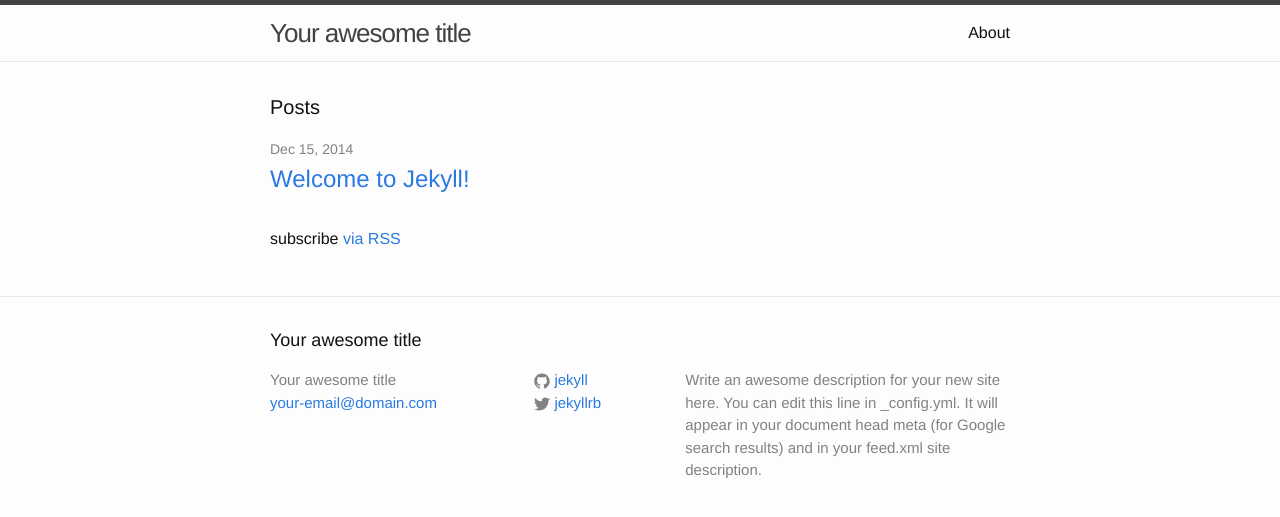
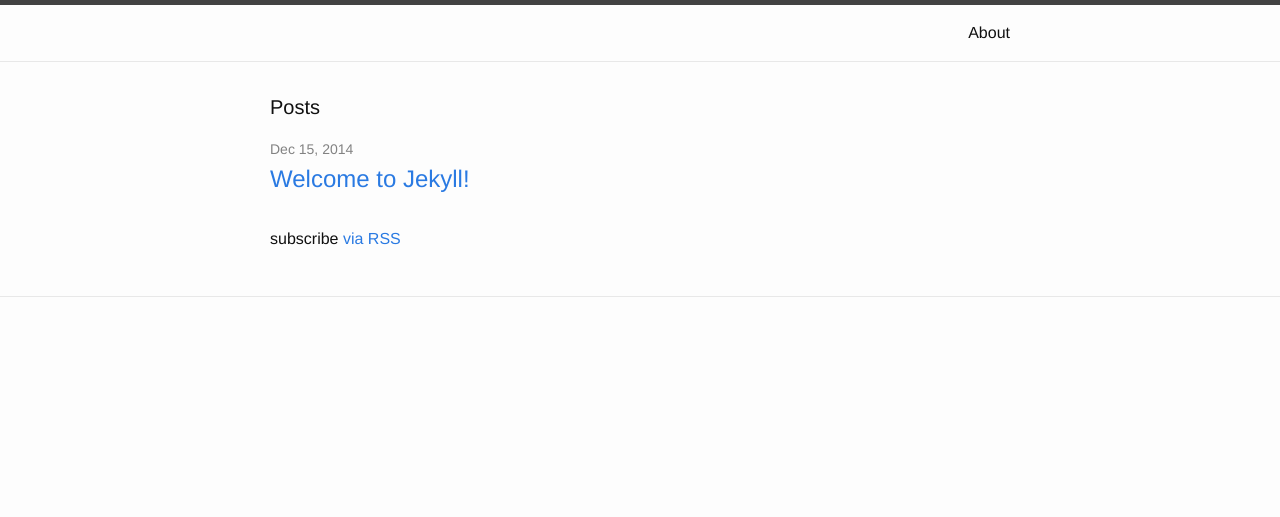
Before and after one commit to sienaabaya/crux-sample, a Jekyll site: the page built from index.html, in a window 1280 px wide. Shown: the top 517 px of the page. Built offline with Jekyll 4.4.1, drawn with Linux system fonts in a browser that asks for light colours.

Commit message:
edit config

```diff
--- a/_config.yml
+++ b/_config.yml
@@ -1,14 +1,4 @@
-# Site settings
-title: Your awesome title
-email: your-email@domain.com
-description: > # this means to ignore newlines until "baseurl:"
-  Write an awesome description for your new site here. You can edit this
-  line in _config.yml. It will appear in your document head meta (for
-  Google search results) and in your feed.xml site description.
-baseurl: "" # the subpath of your site, e.g. /blog/
-url: "http://yourdomain.com" # the base hostname & protocol for your site
-twitter_username: jekyllrb
-github_username:  jekyll
-
-# Build settings
-markdown: kramdown
+name: crux samp
+safe: true
+lsi: false
+baseurl: /crux-samp
```
